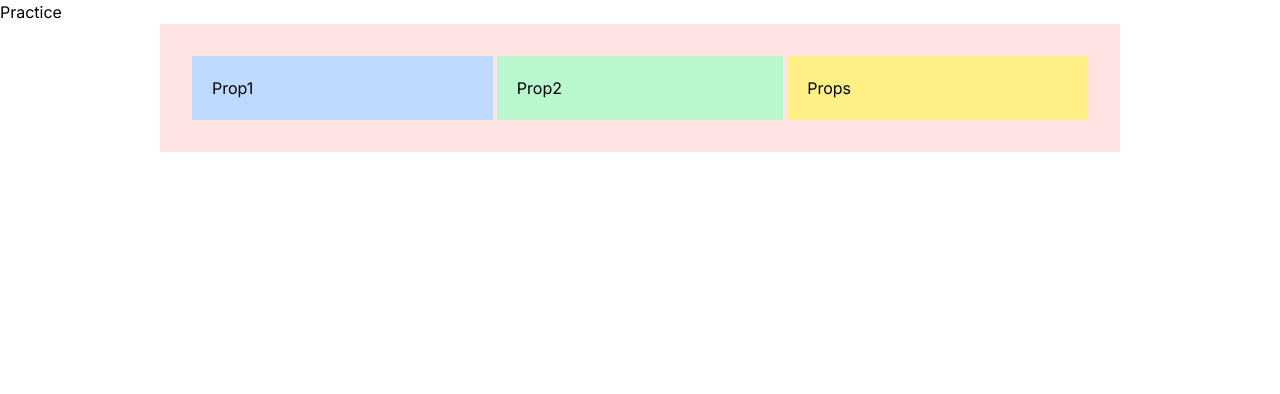
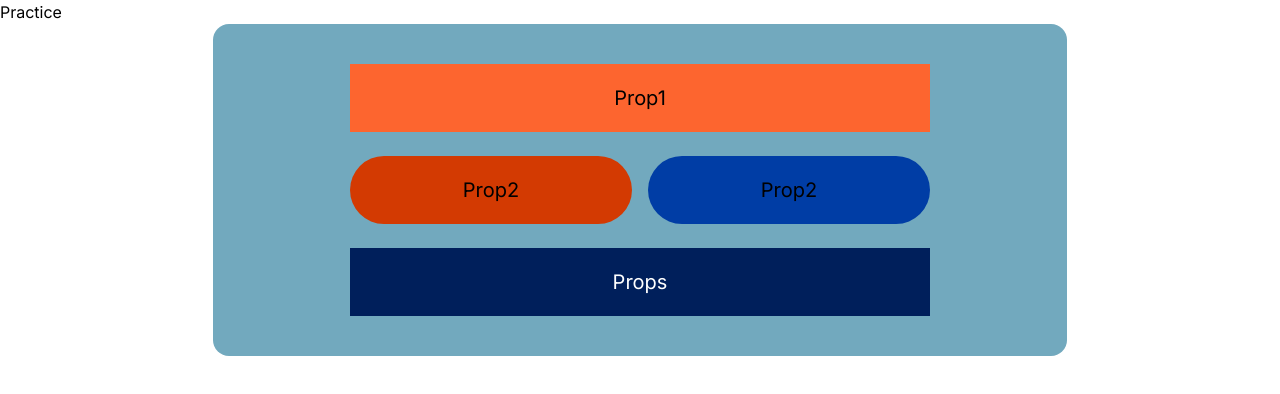
Before and after one commit to acm-ucr/shpe-website, a Next.js app: page / in a window 1280 px wide. Shown: the top 394 px of the page. Built offline with nearby package versions, Linux system fonts and the light colour scheme.

Commit message:
Finished Introduction Component.

```diff
--- a/src/components/practice.tsx
+++ b/src/components/practice.tsx
@@ -1,15 +1,26 @@
 const Example = (props: { text1: string; text2: string; text3: string }) => {
   return (
-    <div className="flex w-3/4 items-center gap-1 justify-self-center bg-red-100 p-8">
-      <div className="w-1/2 bg-blue-200 p-5 text-left">{props.text1}</div>
-
-      <div className="flex w-1/2 flex-row gap-1">
-        <div className="w-full bg-green-200 p-5 text-left">{props.text2}</div>
+    <div className="flex w-2/3 flex-col items-center gap-6 justify-self-center rounded-2xl bg-[#72a9be] p-10">
+      {/* Box 1 - orange, sharp corners */}
+      <div className="w-3/4 bg-[#fd652f] p-5 text-center text-xl">
+        {props.text1}
       </div>
 
-      <div className="w-1/2 bg-yellow-200 p-5">{props.text3}</div>
+      {/* Box 2 - two pills side by side */}
+      <div className="flex w-3/4 flex-row gap-4">
+        <div className="w-1/2 rounded-full bg-[#D33A02] p-5 text-center text-xl">
+          {props.text2}
+        </div>
+        <div className="w-1/2 rounded-full bg-[#003da5] p-5 text-center text-xl">
+          {props.text2}
+        </div>
+      </div>
+
+      {/* Box 3 - dark navy, white text, sharp corners */}
+      <div className="w-3/4 bg-[#001f5b] p-5 text-center text-xl text-white">
+        {props.text3}
+      </div>
     </div>
   );
 };
-
 export default Example;
```
